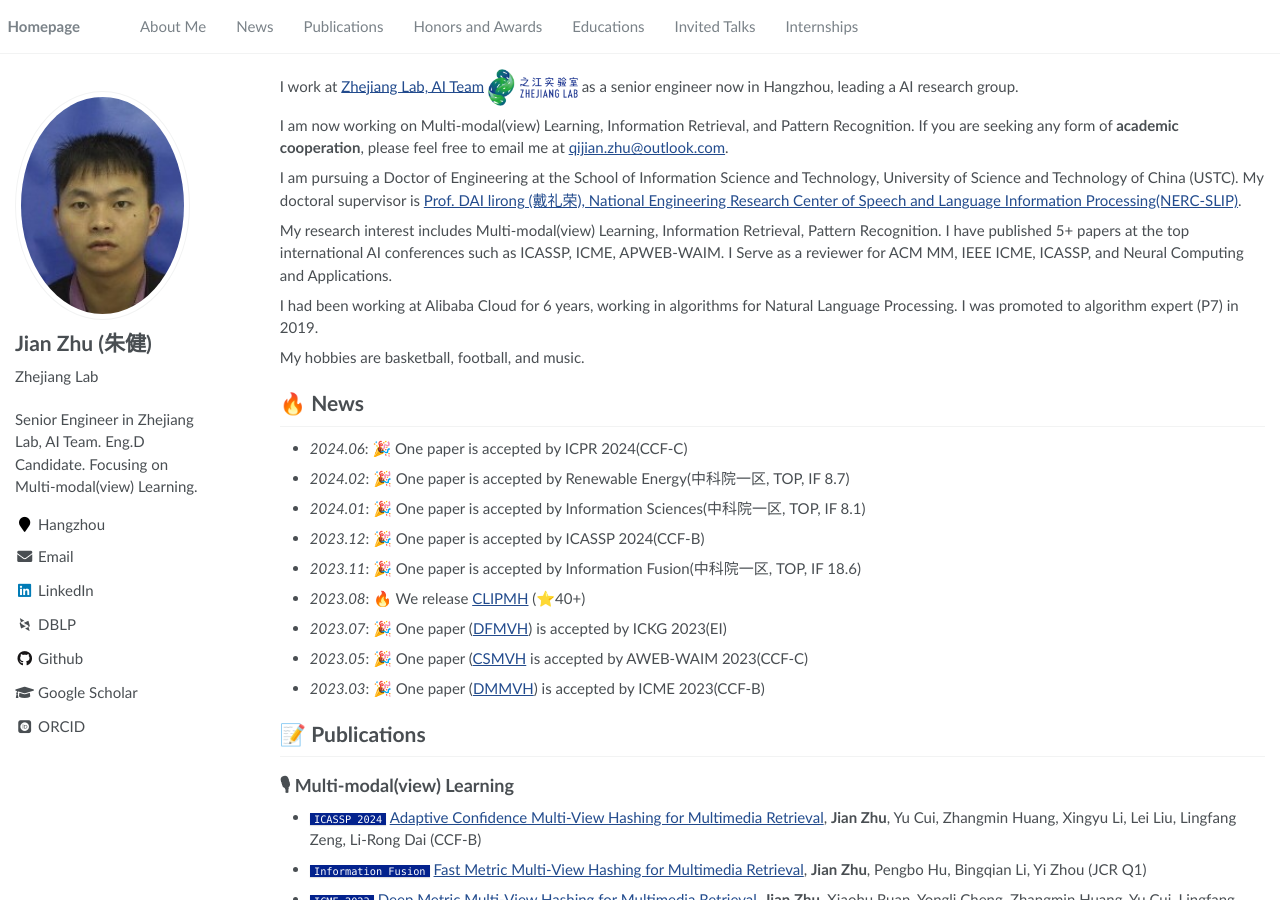
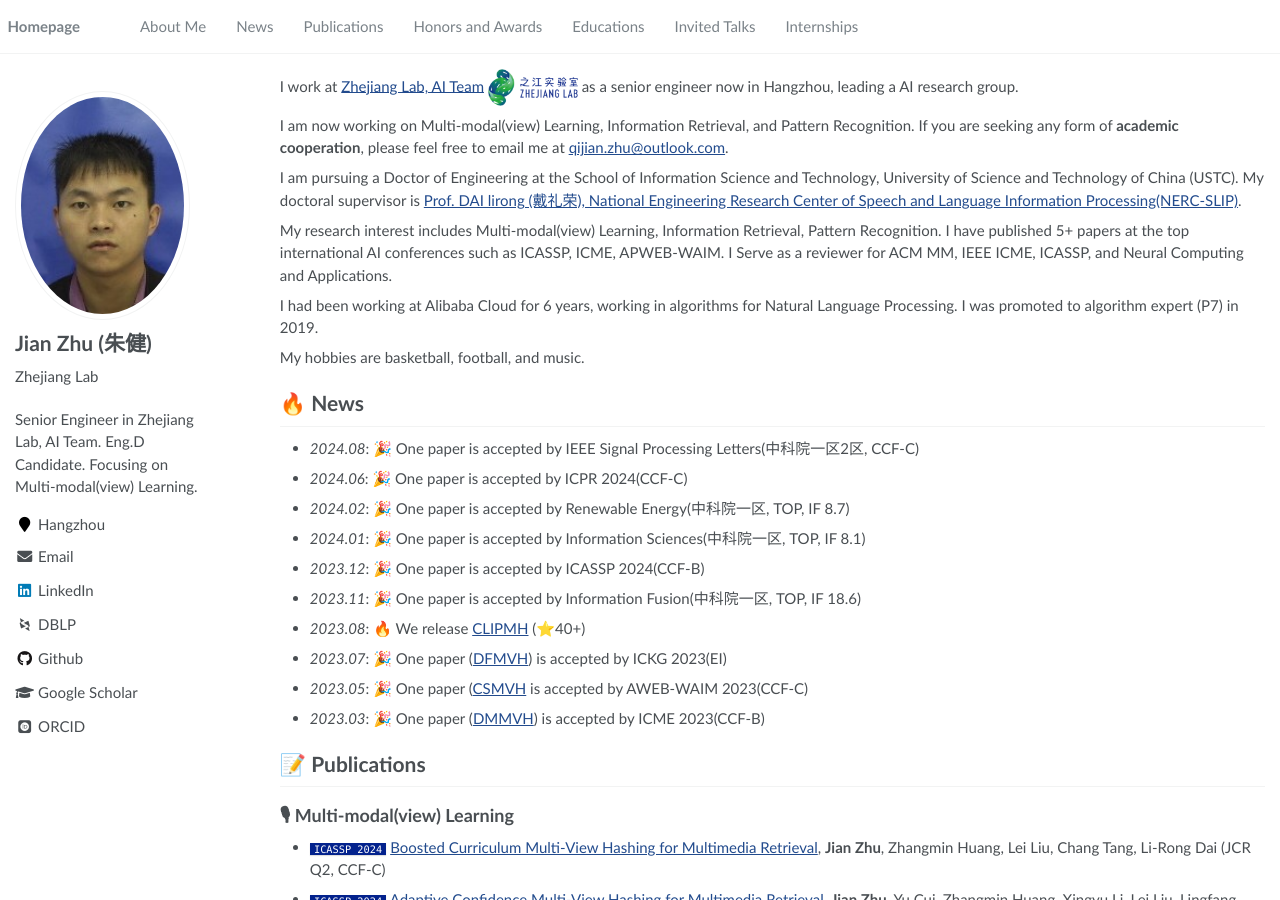
Before and after one commit to HackerHyper/HackerHyper.github.io, a Jekyll site: the page built from _pages/about.md, in a window 1280 px wide and 900 px high. Built offline with Jekyll 4.4.1, drawn with Linux system fonts in a browser that asks for light colours; some web fonts are replaced.

Commit message:
first commit

```diff
--- a/_pages/includes/news.md
+++ b/_pages/includes/news.md
@@ -1,4 +1,5 @@
 # 🔥 News
+- *2024.08*: 🎉 One paper is accepted by IEEE Signal Processing Letters(中科院一区2区, CCF-C)
 - *2024.06*: 🎉 One paper is accepted by ICPR 2024(CCF-C)
 - *2024.02*: 🎉 One paper is accepted by Renewable Energy(中科院一区, TOP, IF 8.7)
 - *2024.01*: 🎉 One paper is accepted by Information Sciences(中科院一区, TOP, IF 8.1)
--- a/_pages/includes/pub.md
+++ b/_pages/includes/pub.md
@@ -1,6 +1,8 @@
 
 # 📝 Publications
 ## 🎙 Multi-modal(view) Learning
+- ``ICASSP 2024`` [Boosted Curriculum Multi-View Hashing for Multimedia Retrieval](https://ieeexplore.ieee.org/abstract/document/10447517), **Jian Zhu**, Zhangmin Huang, Lei Liu, Chang Tang, Li-Rong Dai (JCR Q2, CCF-C)
+
 - ``ICASSP 2024`` [Adaptive Confidence Multi-View Hashing for Multimedia Retrieval](https://ieeexplore.ieee.org/abstract/document/10447517), **Jian Zhu**, Yu Cui, Zhangmin Huang, Xingyu Li, Lei Liu, Lingfang Zeng, Li-Rong Dai (CCF-B)
 
 - ``Information Fusion`` [Fast Metric Multi-View Hashing for Multimedia Retrieval](https://www.sciencedirect.com/science/article/pii/S1566253523004463), **Jian Zhu**, Pengbo Hu, Bingqian Li, Yi Zhou (JCR Q1)
```
